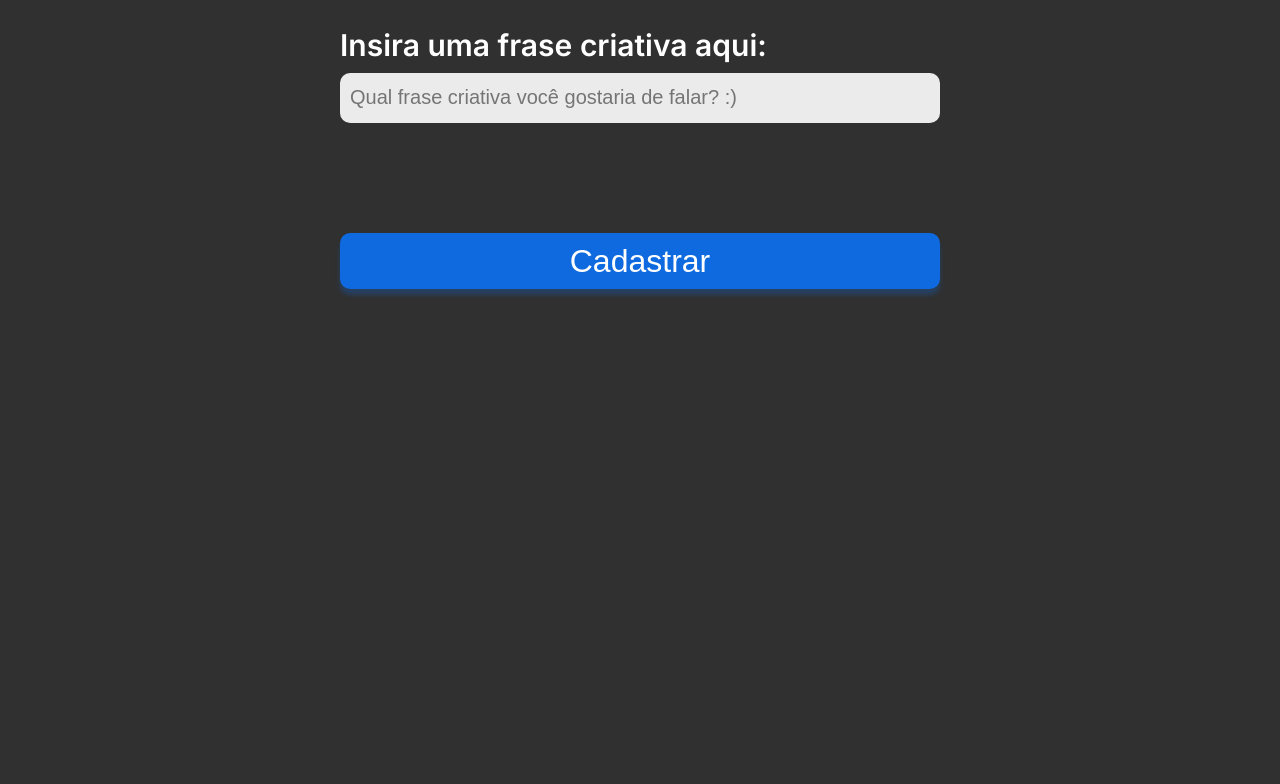
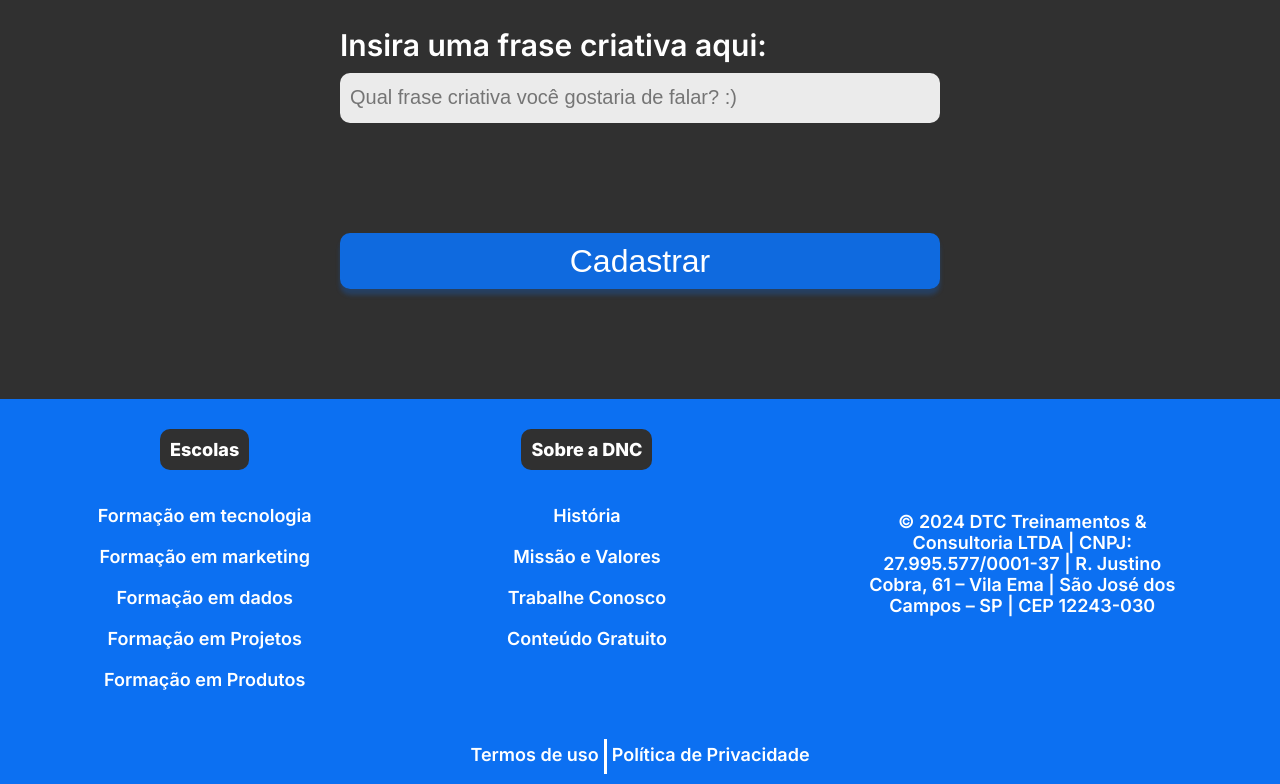
Before and after one commit to Lucassramon/Bootcamp-DNC, a plain HTML site: page index.html in a window 1280 px wide. Shown: the part 1172-1956 px from the top of the page. Before the commit the page ends 1571 px from the top, so only its background shows below. Drawn offline with Linux system fonts and the light colour scheme.

Commit message:
adicionando media screen no nosso projeto

```diff
--- a/estilo.css
+++ b/estilo.css
@@ -145,3 +145,78 @@ section{
                 box-shadow: 0px 6px 4px rgba(12,112,242,0.25);
                 cursor: pointer;
              }
+             footer{
+               width: 100%;
+               background-color: var(--azul-dnc);
+             }
+             footer .linha1{
+               display: flex;
+               justify-content: space-around;
+               align-items: center;
+             }
+             footer ul{
+               list-style: none;
+               margin: 0px;
+               padding: 0px;
+             }
+             footer nav{
+               display: flex;
+               flex-direction: column;
+               align-items: center;
+               height: 330px;
+             }
+             footer h5{
+               text-align:center ;
+               color: white;
+               font-weight: 800;
+               font-size: 18px;
+               font-family: var(--fonte-padrao);
+               background-color: var(--preto-dnc);
+               border-radius: 10px;
+               padding: 10px 10px 10px 10px;
+               margin-bottom: 15px;
+             }
+             footer ul li{
+               text-align: center;
+               color: white;
+               font-weight: 600;
+               font-size: 18px;
+               font-family: var(--fonte-padrao);
+               margin: 20px 0px 20px 0px;
+             }
+             footer ul li a{
+               color: white;
+               text-decoration: none;
+             }
+             footer ul li a :hover{
+               color: var(--cinza-houver);
+             }
+             footer .endereço{
+               font-weight: 600;
+               font-size: 18px;
+               font-family: var(--fonte-padrao);
+               color: white;
+               text-align: center;
+               width: 25%;
+             }
+             footer .linha2{
+               height: 35px;
+               display: flex;
+               justify-content: center;
+               margin: 0px;
+               padding: 10px;
+             }
+             footer .linha2 a{
+               font-family: var(--fonte-padrao);
+               font-size: 18px;
+               font-weight: 600;
+               color: white;
+               text-decoration: none;
+               padding: 5px;
+             }
+             footer .linha2 a:first-child{
+               border-right: 3px solid white;
+             }
+             footer .linha2 a:hover{
+               color: var(--cinza-houver);
+             }
--- a/index.html
+++ b/index.html
@@ -70,6 +70,55 @@
             <input type="submit"  value="Cadastrar">
        </form>
      </section>
+<footer>
+    <div class="linha1">
+        <nav>
+            <h5>Escolas</h5>
+            <ul>
+                <li>
+                    <a href=""> Formação em tecnologia</a>
+                </li>
+                <li>
+                    <a href="">Formação em marketing</a>
+                </li>
+                <li>
+                    <a href="">Formação em dados</a>
+                </li>
+                <li>
+                    <a href="">Formação em Projetos</a>
+                </li>
+                <li>
+                    <a href="">Formação em Produtos</a>
+                </li>
+            </ul>
 
+        </nav>
+
+        <nav>
+               <h5>Sobre a DNC</h5>
+               <ul>
+                  <li>
+                    <a href=""> História</a>
+                </li>
+                <li>
+                    <a href="">Missão e Valores</a>
+                </li>
+                <li>
+                    <a href="">Trabalhe Conosco</a>
+                </li>
+                <li>
+                    <a href="">Conteúdo Gratuito</a>
+                </li>
+               </ul>
+        </nav>
+    <div class="endereço">
+        © 2024 DTC Treinamentos & Consultoria LTDA | CNPJ: 27.995.577/0001-37 | R. Justino Cobra, 61 – Vila Ema | São José dos Campos – SP | CEP 12243-030
+        </div>
+        </div>
+        <div class="linha2">
+        <a href="">Termos de uso</a>
+        <a href=""> Política de Privacidade</a>
+    </div>
+</footer>
 </body>
 </html>
```
